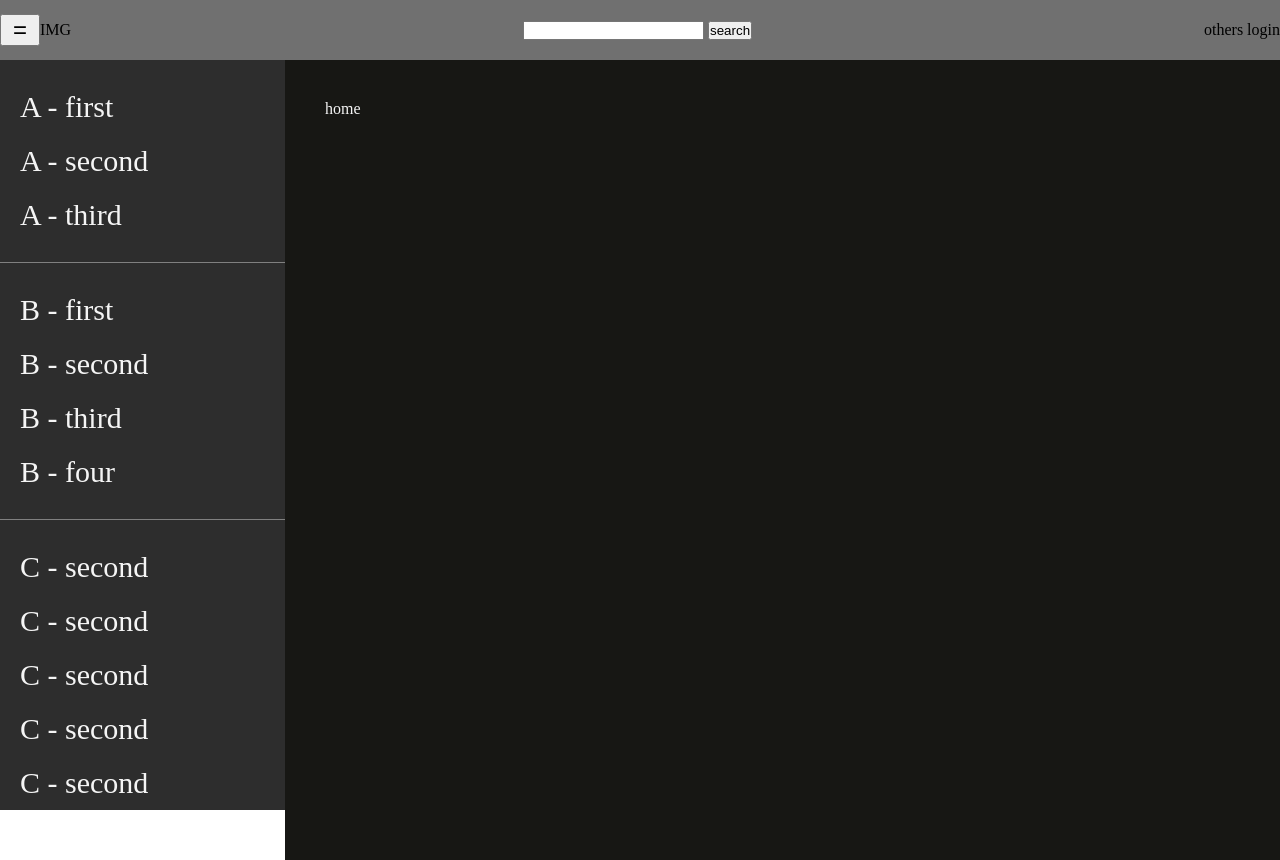
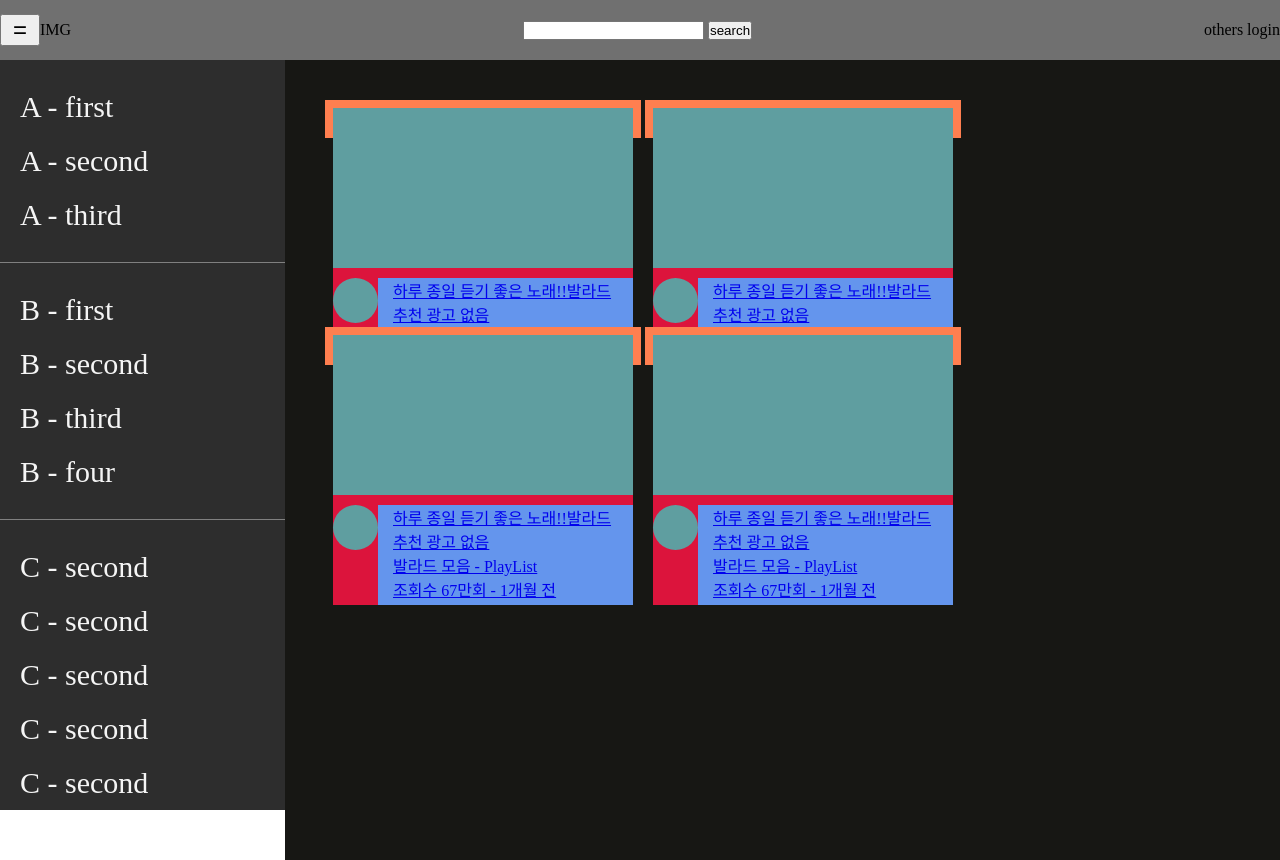
Before and after one commit to wltmdl/tmdltube_02, a plain HTML site: page index.html in a window 1280 px wide. Drawn offline with Linux system fonts and the light colour scheme.

Commit message:
first main_video frame sizing cal

```diff
--- /dev/null
+++ b/asset/css/main_video.css
@@ -0,0 +1,50 @@
+.video{
+    display: inline-block;
+
+    padding: 8px;
+    padding-bottom: 30px;
+
+    margin-bottom: 10px;
+
+    height: 300px;
+    width: 316px;
+
+    background-color: coral;
+}
+
+.v_img{
+    background-color: cadetblue;
+
+    height: 160px;
+    width: 300px;
+}
+
+.v_txt{
+    display: flex;
+
+    padding-top: 10px;
+
+    background-color:crimson   ;
+
+}
+.v_profile{
+    background-color: cadetblue;
+
+    height: 45px;
+    width: 45px;
+
+    border-radius: 50%;
+}
+.v_text{
+    height: 100px;
+    width: 255px;
+
+    padding: 0px 15px;
+    background-color: cornflowerblue;
+}
+
+@media (max-width:1600px) {
+    .video{
+        height: 10px;
+    }
+}
--- a/index.html
+++ b/index.html
@@ -9,6 +9,7 @@
     <link rel="stylesheet" type="text/css" href="asset/css/topcontent.css">
     <link rel="stylesheet" type="text/css" href="asset/css/maincontent.css">
     <link rel="stylesheet" type="text/css" href="asset/css/main_side.css">
+    <link rel="stylesheet" type="text/css" href="asset/css/main_video.css">
 
     <script src="./asset/js/maincontent.js" defer></script>
 </head>
@@ -124,7 +125,68 @@
                 </div>
             </div>
             <div class="content-section content-main">
-                <span>home</span>
+
+                <div class="video_content">
+
+                    <div class="video">
+                        <a href="#">
+                            <div class="v_img"></div>
+                            <div class="v_txt">
+                                <div class="v_profile"></div>
+                                <div class="v_text">
+                                    <div class="v_title">하루 종일 듣기 좋은 노래!!발라드 추천 광고 없음</div>
+                                    <div class="v_name">발라드 모음 - PlayList</div>
+                                    <div class="v_view">조회수 67만회 - 1개월 전</div>
+                                </div>
+                            </div>
+                        </a>
+                    </div>
+
+                    <div class="video">
+                        <a href="#">
+                            <div class="v_img"></div>
+                            <div class="v_txt">
+                                <div class="v_profile"></div>
+                                <div class="v_text">
+                                    <div class="v_title">하루 종일 듣기 좋은 노래!!발라드 추천 광고 없음</div>
+                                    <div class="v_name">발라드 모음 - PlayList</div>
+                                    <div class="v_view">조회수 67만회 - 1개월 전</div>
+                                </div>
+                            </div>
+                        </a>
+                    </div>
+
+                    <div class="video">
+                        <a href="#">
+                            <div class="v_img"></div>
+                            <div class="v_txt">
+                                <div class="v_profile"></div>
+                                <div class="v_text">
+                                    <div class="v_title">하루 종일 듣기 좋은 노래!!발라드 추천 광고 없음</div>
+                                    <div class="v_name">발라드 모음 - PlayList</div>
+                                    <div class="v_view">조회수 67만회 - 1개월 전</div>
+                                </div>
+                            </div>
+                        </a>
+                    </div>
+
+                    <div class="video">
+                        <a href="#">
+                            <div class="v_img"></div>
+                            <div class="v_txt">
+                                <div class="v_profile"></div>
+                                <div class="v_text">
+                                    <div class="v_title">하루 종일 듣기 좋은 노래!!발라드 추천 광고 없음</div>
+                                    <div class="v_name">발라드 모음 - PlayList</div>
+                                    <div class="v_view">조회수 67만회 - 1개월 전</div>
+                                </div>
+                            </div>
+                        </a>
+                    </div>
+
+
+
+                </div>
             </div>
         </div>
     </div>
```
Also changed, not shown: asset/css/main_side.css (line endings or trailing spaces).
